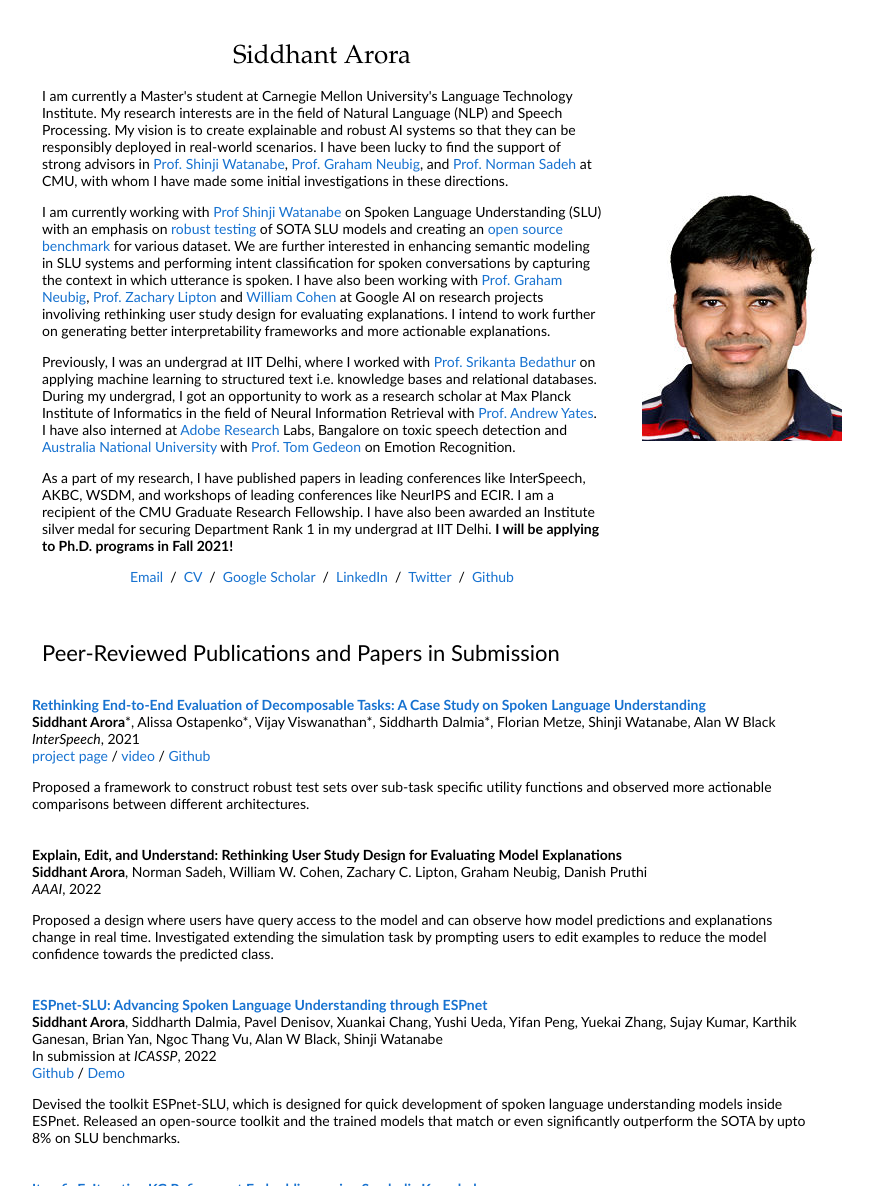
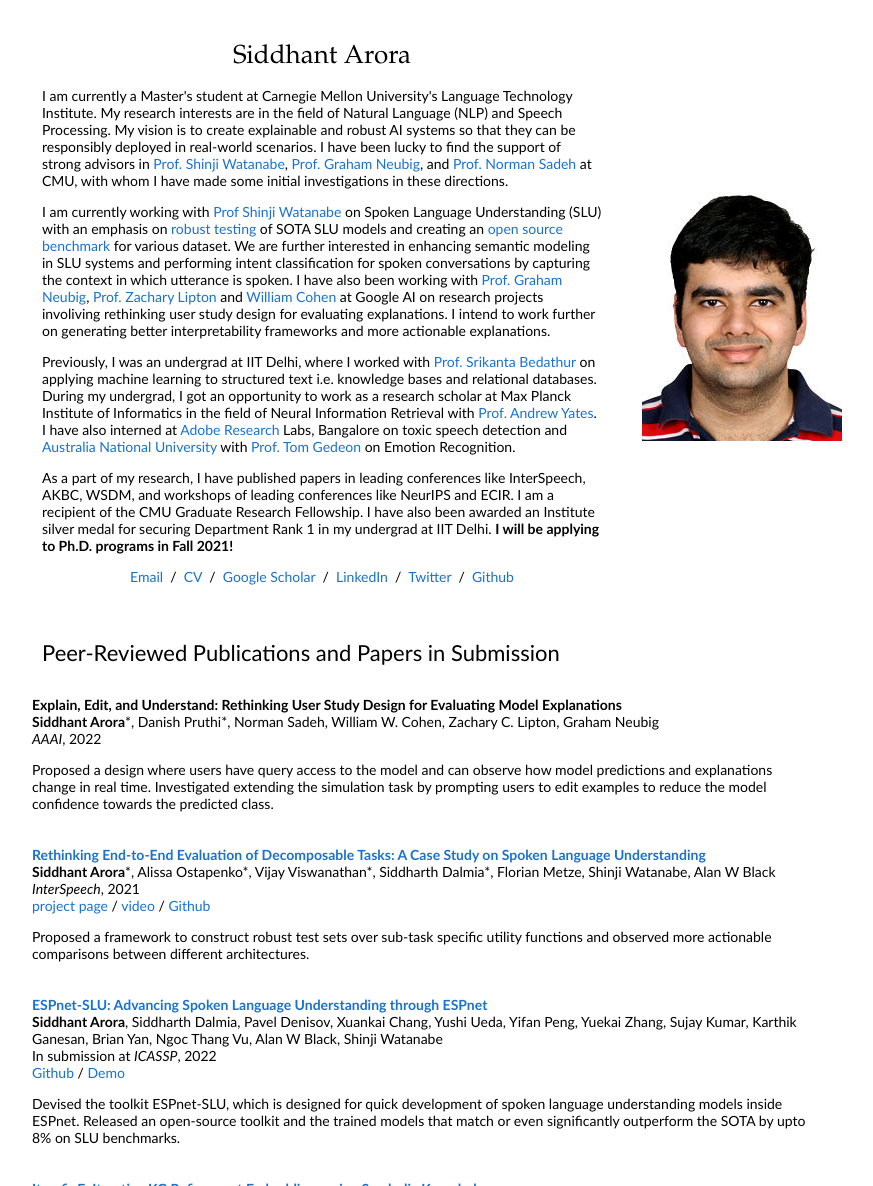
Before and after one commit to siddhu001/siddhu001.github.io, a plain HTML site: page index.html in a window 1280 px wide. Shown: the top 1186 px of the page, without its empty margins (218-1091 px from the left). Drawn offline with Linux system fonts and the light colour scheme.

Commit message:
Fix author order

```diff
--- a/index.html
+++ b/index.html
@@ -54,40 +54,12 @@
         </tbody></table>
         <table style="width:100%;border:0px;border-spacing:0px;border-collapse:separate;margin-right:auto;margin-left:auto;"><tbody>
 
-
-          <tr>
-            <!-- <td style="padding:20px;width:25%;vertical-align:middle">
-              <div class="one">
-                <div class="two" id='npil_image'>
-                  <img src='images/npil_after.jpg' width="160"></div>
-                <img src='images/npil_before.jpg' width="160">
-              </div>
-            </td> -->
-            <td style="padding:10px;width:75%;vertical-align:middle">
-              <a href="https://arxiv.org/abs/2106.15065">
-                <papertitle>Rethinking End-to-End Evaluation of Decomposable Tasks: A Case Study on Spoken Language Understanding </papertitle>
-              </a>
-              <br>
-
-              <b>Siddhant Arora</b>*, Alissa Ostapenko*, Vijay Viswanathan*, Siddharth Dalmia*, Florian Metze, Shinji Watanabe, Alan W Black
-              <br>
-							<em>InterSpeech</em>, 2021
-              <br>
-              <a href="https://maseeval.github.io/">project page</a> /
-              <a href="https://www.youtube.com/watch?v=2lq0sS6mZjk&list=PL6liSIqFR4BUIjy9SfRY6ltghKMbGx7jE&index=35">video</a> /
-              <a href="https://github.com/maseEval/mase">Github</a>
-              <p></p>
-              <p>
-              Proposed a framework to construct robust test sets over sub-task specific utility functions and observed more actionable comparisons between different architectures.
-              </p>
-            </td>
-          </tr>
           <tr>
             <td style="padding:10px;width:75%;vertical-align:middle">
                 <papertitle>Explain, Edit, and Understand:  Rethinking User Study Design for Evaluating Model Explanations </papertitle>
               <br>
 
-              <b>Siddhant Arora</b>, Norman Sadeh, William W. Cohen, Zachary C. Lipton, Graham Neubig, Danish Pruthi
+              <b>Siddhant Arora</b>*, Danish Pruthi*, Norman Sadeh, William W. Cohen, Zachary C. Lipton, Graham Neubig
               <br>
               <em>AAAI</em>, 2022
               <!-- <br>
@@ -97,6 +69,26 @@
               <p></p> -->
               <p>
               Proposed a design where users have query access to the model and can observe how model predictions and explanations change in real time. Investigated extending the simulation task by prompting users to edit examples to reduce the model confidence towards the predicted class.
+              </p>
+            </td>
+          </tr>
+          <tr>
+            <td style="padding:10px;width:75%;vertical-align:middle">
+              <a href="https://arxiv.org/abs/2106.15065">
+                <papertitle>Rethinking End-to-End Evaluation of Decomposable Tasks: A Case Study on Spoken Language Understanding </papertitle>
+              </a>
+              <br>
+
+              <b>Siddhant Arora</b>*, Alissa Ostapenko*, Vijay Viswanathan*, Siddharth Dalmia*, Florian Metze, Shinji Watanabe, Alan W Black
+              <br>
+							<em>InterSpeech</em>, 2021
+              <br>
+              <a href="https://maseeval.github.io/">project page</a> /
+              <a href="https://www.youtube.com/watch?v=2lq0sS6mZjk&list=PL6liSIqFR4BUIjy9SfRY6ltghKMbGx7jE&index=35">video</a> /
+              <a href="https://github.com/maseEval/mase">Github</a>
+              <p></p>
+              <p>
+              Proposed a framework to construct robust test sets over sub-task specific utility functions and observed more actionable comparisons between different architectures.
               </p>
             </td>
           </tr>
```
